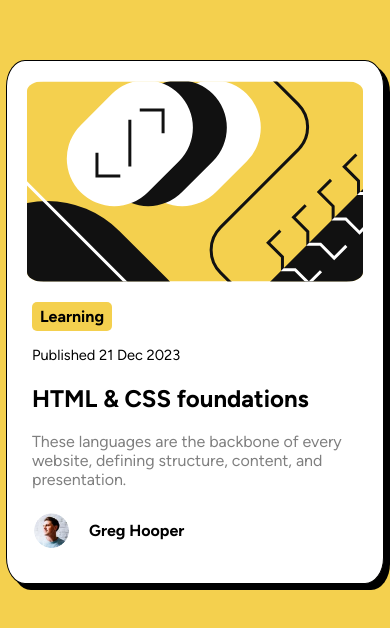
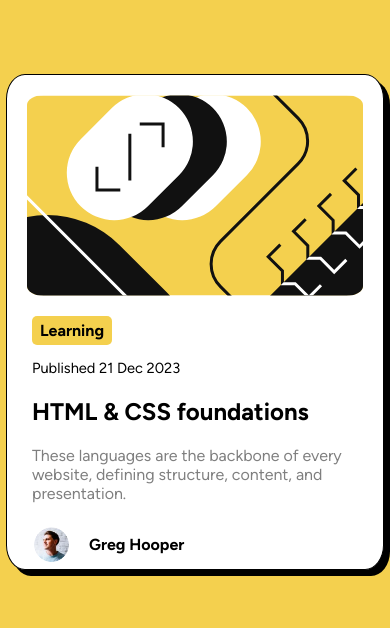
Before and after one commit to MatthewPCope/Blog_Preview_Card, a plain HTML site: page index.html in a window 390 px wide. Shown: the part 108-736 px from the top of the page. Drawn offline with Linux system fonts and the light colour scheme.

Commit message:
trying to make more responsive

```diff
--- a/style.css
+++ b/style.css
@@ -8,7 +8,7 @@ html{
     padding: 0;
 }
 body{
-    height:100%;
+    min-height: 100%;
     background-color: #f4d04e;
     font-family: "Figtree";
     display: flex;
@@ -19,7 +19,7 @@ body{
 }
 .container{
     max-width: 384px;
-    height:522px;
+
     border: 1px solid black;
     border-radius: 5%;
     background-color: white;
```
